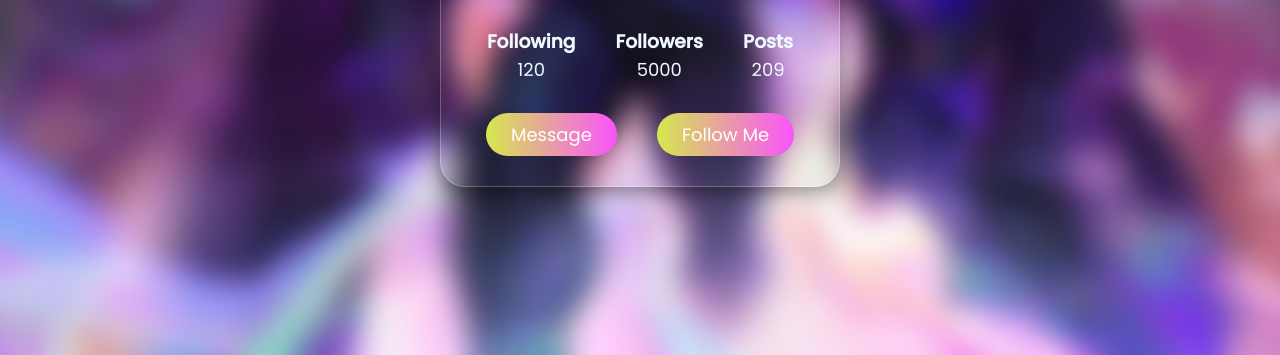
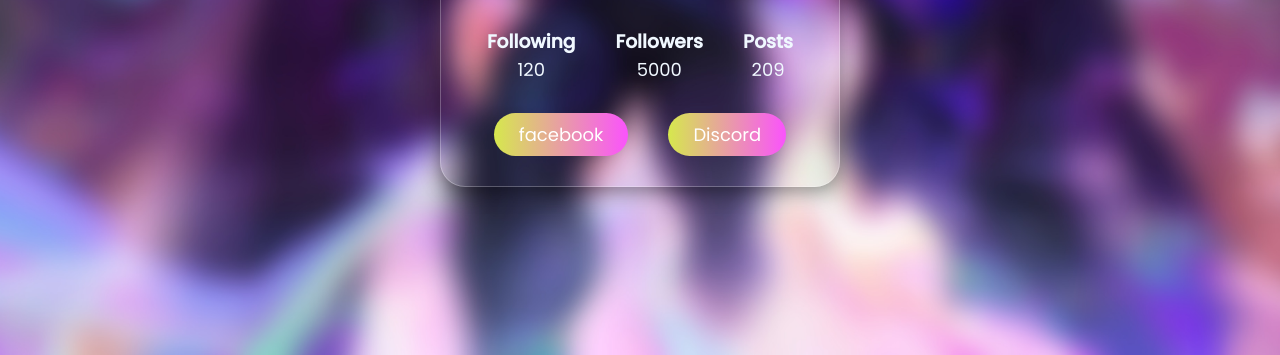
Before and after one commit to TienPhuc1504/lab01, a plain HTML site: page index.html in a window 1280 px wide. Shown: the part 445-800 px from the top of the page. Drawn offline with nearby package versions, Linux system fonts and the light colour scheme.

Commit message:
Update index.html

```diff
--- a/index.html
+++ b/index.html
@@ -39,8 +39,8 @@
                 </div>
             </div>
             <div class="buttons">
-                <a href="#" class="btn">Message</a>
-                <a href="#" class="btn">Follow Me</a>
+                <a href="https://www.facebook.com/share/1ECE2gYVua/" target="_blank" class="btn">facebook</a>
+                <a href="https://discord.gg/HeekBZAb" target="_blank" class="btn">Discord</a>
             </div>
         </div>
     </section>
```
